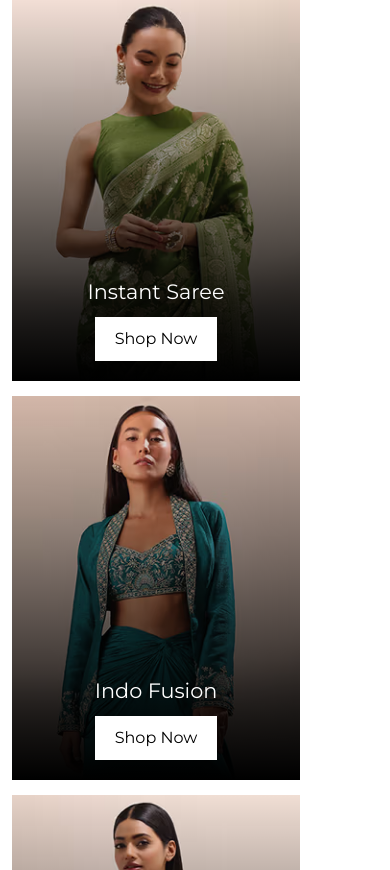
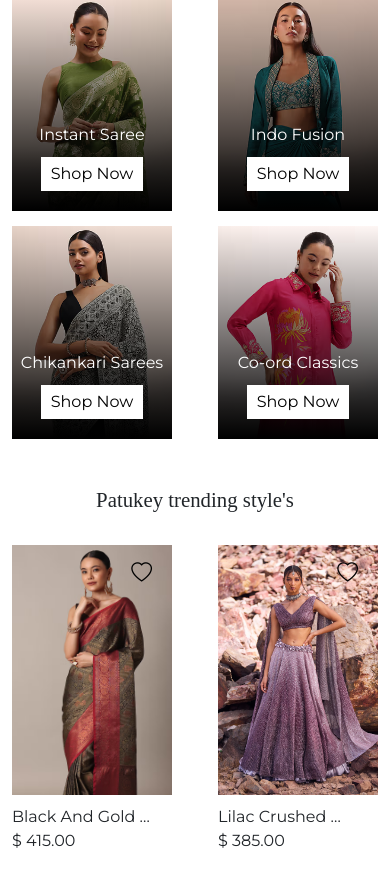
Before and after one commit to diggajbaral/Patukey.com, a React (Vite) app: page / in a window 390 px wide. Shown: the part 1494-2364 px from the top of the page. Built offline with nearby package versions, Linux system fonts and the light colour scheme; a web font is replaced by a local one.

Commit message:
Innitial Responsive

```diff
--- a/src/SCSS/Pages/LogIn.scss
+++ b/src/SCSS/Pages/LogIn.scss
@@ -4,6 +4,7 @@ body.Change-Background {
 
 .LogIn {
     padding: 50px 0;
+    margin-top: 85px;
 
     .Text {
         margin: auto;
@@ -95,6 +96,7 @@ body.Change-Background {
                             align-items: center;
                             gap: 10px;
                             width: 100%;
+
                             #gender {
                                 background-color: $PrePrimeColor;
                                 outline: none;
--- a/src/SCSS/Pages/Mens.scss
+++ b/src/SCSS/Pages/Mens.scss
@@ -117,6 +117,7 @@
     align-items: center;
     flex-wrap: wrap;
     gap: 15px;
+    margin-top: 85px;
 
     .Categories {
         figure {
--- a/src/SCSS/style.scss
+++ b/src/SCSS/style.scss
@@ -9,6 +9,8 @@
 
 
 .Banner {
+
+    // margin-top: 85px;
     figure {
         position: relative;
 
@@ -99,7 +101,7 @@
 
 .PopularCard {
     max-width: 18em;
-    object-fit: cover;
+    // object-fit: cover;
     position: relative;
     cursor: pointer;
 
@@ -454,3 +456,83 @@
         }
     }
 }
+
+@media (max-width : 1300px) {}
+
+@media (max-width : 991px) {
+    .GridSection {
+        .GridText {
+            margin-top: 25px;
+        }
+    }
+}
+
+@media (max-width : 767px) {
+    .PopularCard {
+        max-width: 13em;
+    }
+
+    .CategoriesList {
+        .Categories {
+            figure {
+                width: 15em;
+            }
+        }
+    }
+}
+
+@media (max-width : 480px) {
+    .PopularCard {
+        max-width: 10em;
+
+        figure {
+            img {
+                height: 250px;
+            }
+        }
+    }
+
+    .CategoriesList {
+        .Categories {
+            figure {
+                width: 10em;
+
+                figcaption {
+                    p {
+                        font-size: 1rem;
+                    }
+
+                    button {
+                        padding: 5px 10px;
+                    }
+                }
+            }
+
+        }
+    }
+
+    .ContactRow {
+        figure {
+            figcaption {
+                flex-direction: column;
+                padding: 0 15px;
+                bottom: 50px;
+
+                form {
+                    flex-direction: column;
+                }
+
+            }
+        }
+    }
+}
+
+@media (max-width : 380px) {
+    .ContactRow {
+        figure {
+            figcaption {
+                bottom: 30px;
+            }
+        }
+    }
+}
```
